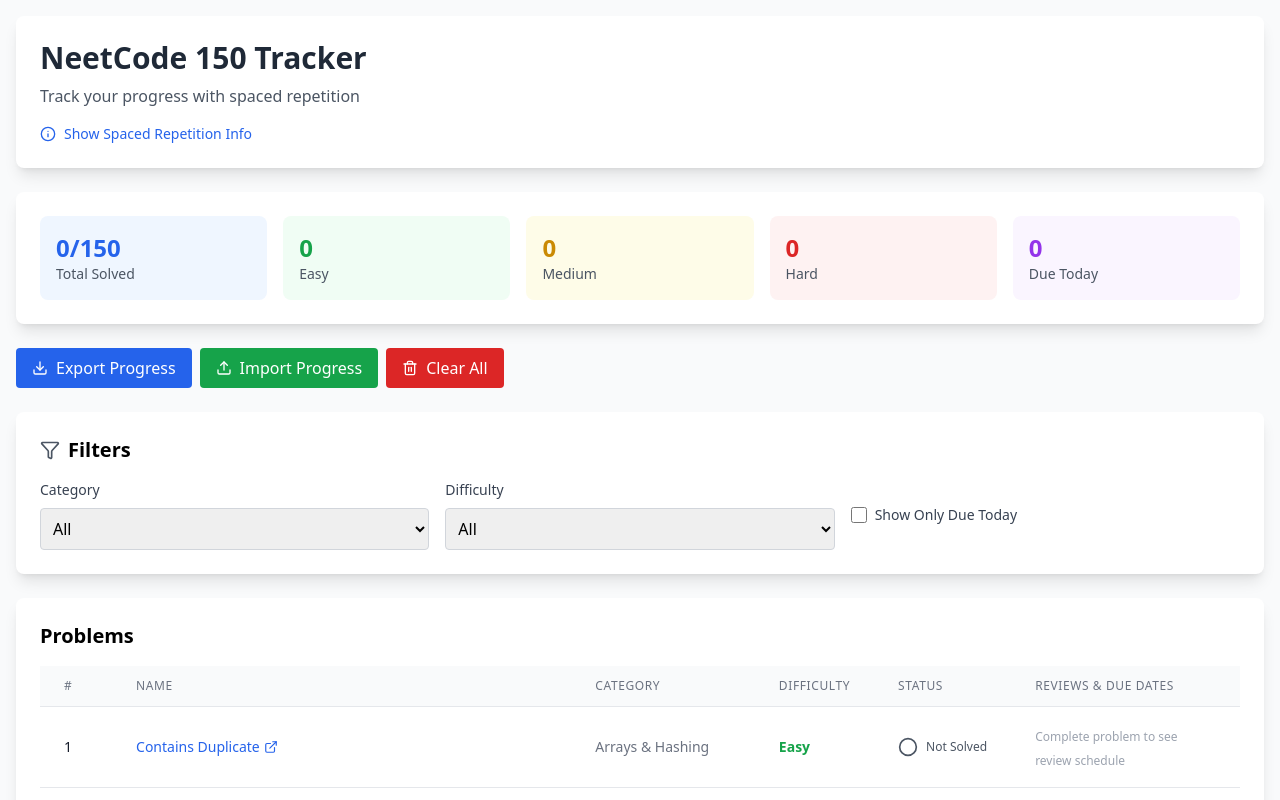
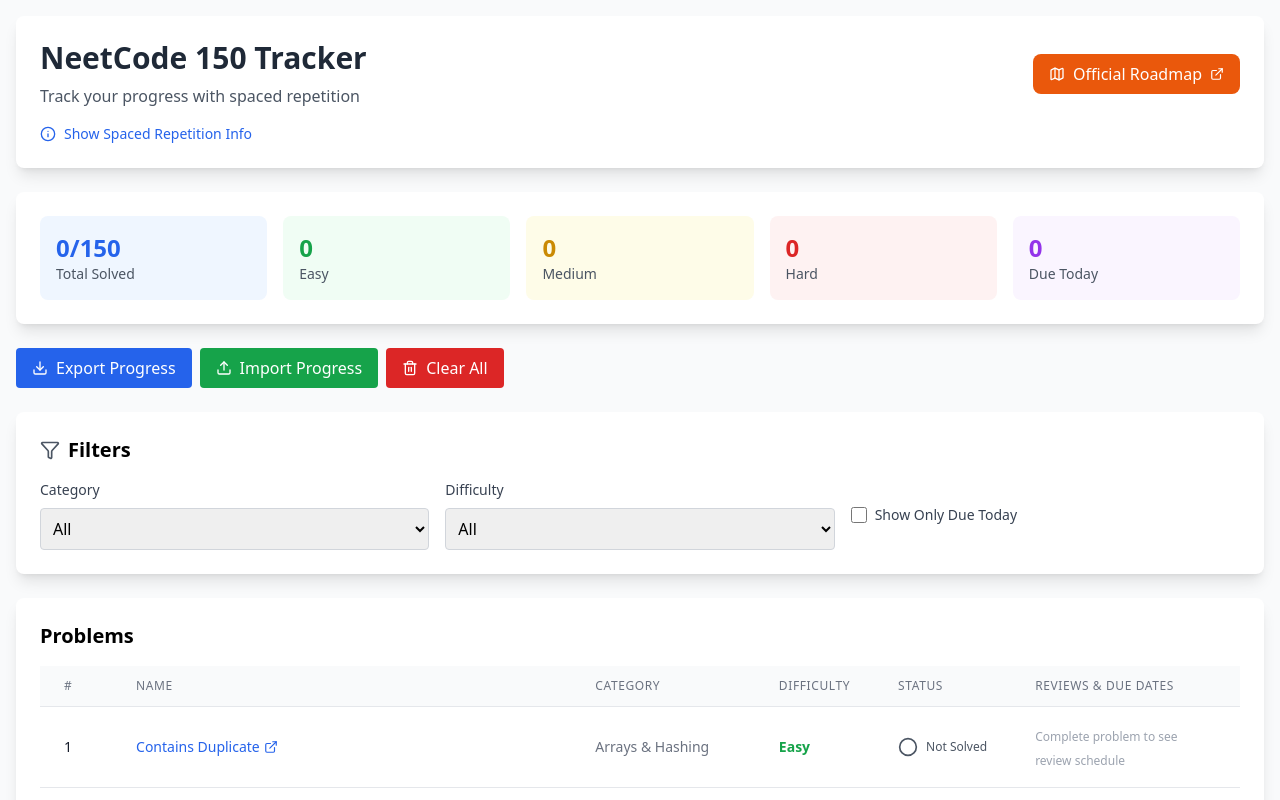
Before and after one commit to javydevx/neetcode-tracker, a React (Vite) app: page / in a window 1280 px wide. Shown: the top 800 px of the page. Built offline with nearby package versions, Linux system fonts and the light colour scheme.

Commit message:
Add NeetCode 150 URL

```diff
--- a/src/NeetCodeTracker.jsx
+++ b/src/NeetCodeTracker.jsx
@@ -4,7 +4,7 @@
 import Filters from "./Filters";
 import ProblemTable from "./ProblemTable";
 import ExportImportControls from "./ExportImportControls";
-import { Info } from "lucide-react";
+import { Info, ExternalLink, Map } from "lucide-react";
 
 // --- Spaced repetition intervals ---
 const intervals = [1, 3, 7, 14, 30];
@@ -122,12 +122,31 @@
     <div className="min-h-screen bg-gray-50 p-4">
       <div className="max-w-7xl mx-auto">
         <div className="bg-white rounded-lg shadow-lg p-6 mb-6">
+          <div className="flex flex-col sm:flex-row sm:items-center sm:justify-between gap-4">
+            <div>
               <h1 className="text-3xl font-bold text-gray-800 mb-2">
                 NeetCode 150 Tracker
               </h1>
-          <p className="text-gray-600 mb-4">
+              <p className="text-gray-600">
                 Track your progress with spaced repetition
               </p>
+            </div>
+            <div className="flex flex-col sm:flex-row gap-2">
+              <a
+                href="https://neetcode.io/roadmap"
+                target="_blank"
+                rel="noopener noreferrer"
+                className="flex items-center gap-2 px-4 py-2 bg-orange-600 text-white rounded-lg hover:bg-orange-700 transition-colors"
+                title="View the official NeetCode roadmap"
+              >
+                <Map size={16} />
+                Official Roadmap
+                <ExternalLink size={14} />
+              </a>
+            </div>
+          </div>
+
+          <div className="mt-4">
             <button
               onClick={() => setShowExplanation(!showExplanation)}
               className="flex items-center gap-2 text-blue-600 hover:text-blue-800 text-sm"
@@ -135,6 +154,7 @@
               <Info size={16} />
               {showExplanation ? "Hide" : "Show"} Spaced Repetition Info
             </button>
+          </div>
         </div>
 
         {/* Explanation Section */}
@@ -178,6 +198,7 @@
                       3. Click review buttons when you successfully review
                     </li>
                     <li>4. Use "Due Today" filter to see what needs review</li>
+                    <li>5. Check the Official Roadmap for study guidance</li>
                   </ul>
                 </div>
               </div>
```
Lines whose indentation alone changed are shown as unchanged.
